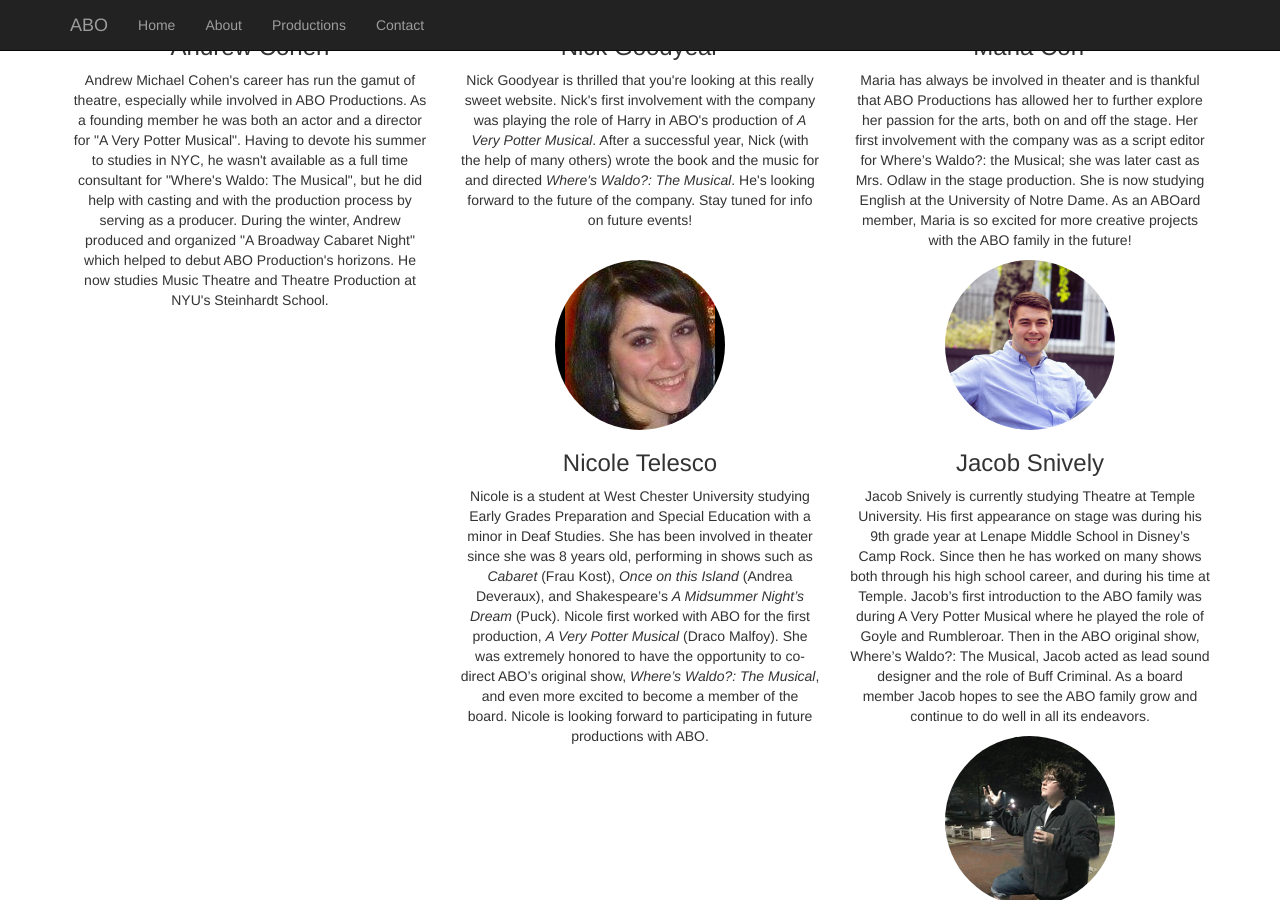
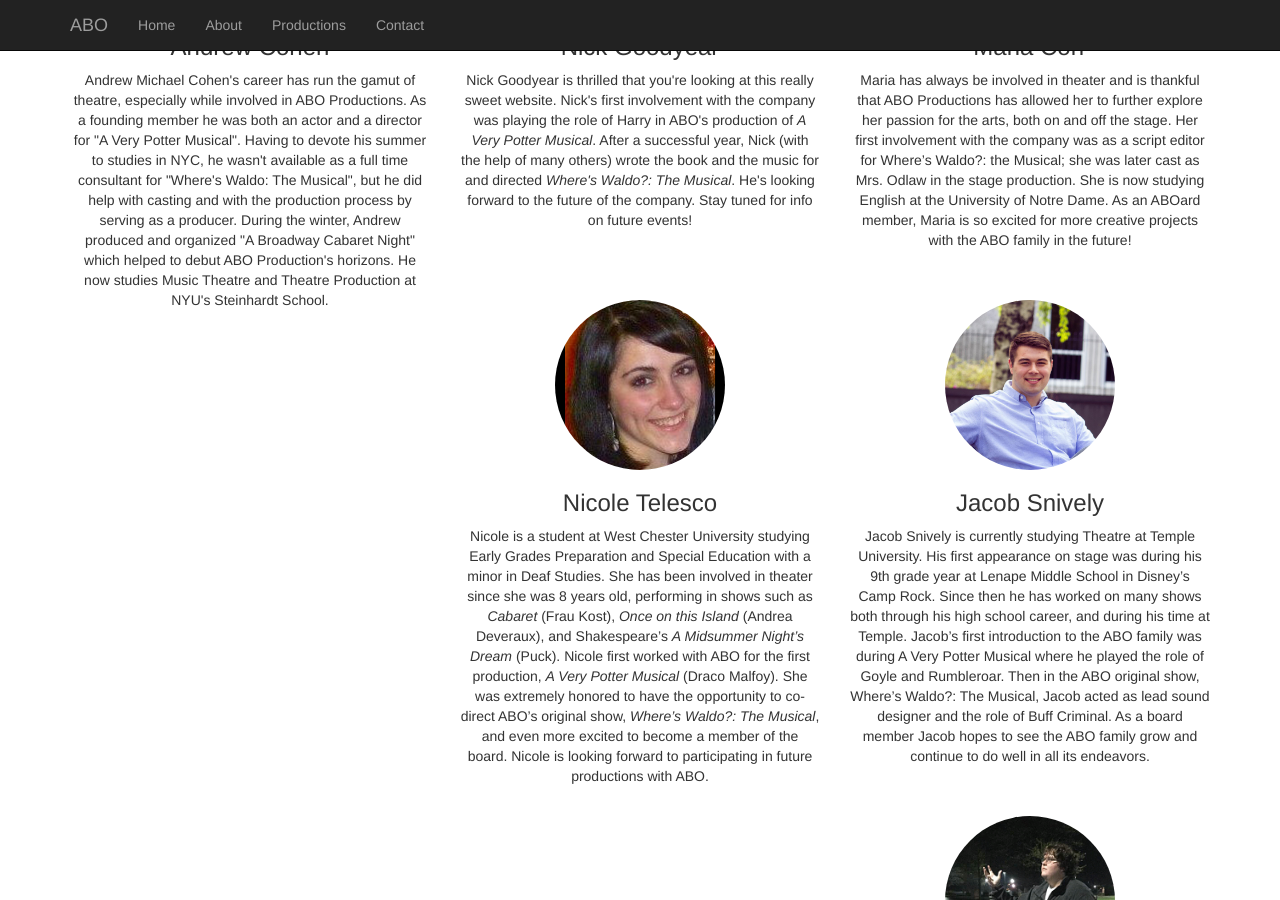
Before and after one commit to ABOProductions/aboproductions.github.io, a Jekyll site: the page about.html, which Jekyll copies as it is, in a window 1280 px wide and 900 px high, scrolled down 469 px. Built offline with Jekyll 4.4.1, drawn with Linux system fonts in a browser that asks for light colours; nearby versions of some CDN libraries; library files that are not in the unit come from our copies.

```diff
--- a/about.html
+++ b/about.html
@@ -113,7 +113,7 @@
                 <img class="img-circle img-responsive img-center biopicture" src="/img/board/AndrewCohen_sq.jpg" alt="Andrew Cohen">
                 <h3>Andrew Cohen
                 </h3>
-                <p>Andrew Michael Cohen's career has run the gamut of theatre, especially while involved in ABO Productions. As a founding member he was both an actor and a director for "A Very Potter Musical". Having to devote his summer to studies in NYC, he wasn't available as a full time consultant for "Where's Waldo: The Musical", but he did help with casting and with the production process by serving as a producer. During the winter, Andrew produced and organized "A Broadway Cabaret Night" which helped to debut ABO Production's horizons. He now studies Music Theatre and Theatre Production at NYU's Steinhardt School.</p>
+                <p>Andrew Michael Cohen's career has run the gamut of theatre, especially while involved in ABO Productions. As a founding member he was both an actor and a director for "A Very Potter Musical". Having to devote his summer to studies in NYC, he wasn't available as a full time consultant for "Where's Waldo: The Musical", but he did help with casting and with the production process by serving as a producer. During the winter, Andrew produced and organized "A Broadway Cabaret Night" which helped to debut ABO Production's horizons. He now studies Music Theatre and Theatre Production at NYU's Steinhardt School.</p><br><br>
             </div> <!---->
 			<!--
             <div class="col-lg-4 col-sm-6 text-center">
@@ -126,7 +126,7 @@
                 <img class="img-circle img-responsive img-center biopicture" src="/img/board/NickGoodyear_sq.jpg" alt="Nick Goodyear">
                 <h3>Nick Goodyear
                 </h3>
-                <p>Nick Goodyear is thrilled that you're looking at this really sweet website. Nick's first involvement with the company was playing the role of Harry in ABO's production of <i>A Very Potter Musical</i>. After a successful year, Nick (with the help of many others) wrote the book and the music for and directed <i>Where's Waldo?: The Musical</i>. He's looking forward to the future of the company. Stay tuned for info on future events!</p>
+                <p>Nick Goodyear is thrilled that you're looking at this really sweet website. Nick's first involvement with the company was playing the role of Harry in ABO's production of <i>A Very Potter Musical</i>. After a successful year, Nick (with the help of many others) wrote the book and the music for and directed <i>Where's Waldo?: The Musical</i>. He's looking forward to the future of the company. Stay tuned for info on future events!</p><br><br>
             </div>
 			<!--
             <div class="col-lg-4 col-sm-6 text-center">
@@ -147,7 +147,7 @@
                 <img class="img-circle img-responsive img-center biopicture" src="/img/board/MariaCorr_sq.jpg" alt="Maria Corr">
                 <h3>Maria Corr
                 </h3>
-                <p>Maria has always be involved in theater and is thankful that ABO Productions has allowed her to further explore her passion for the arts, both on and off the stage. Her first involvement with the company was as a script editor for Where’s Waldo?: the Musical; she was later cast as Mrs. Odlaw in the stage production. She is now studying English at the University of Notre Dame. As an ABOard member, Maria is so excited for more creative projects with the ABO family in the future!</p>
+                <p>Maria has always be involved in theater and is thankful that ABO Productions has allowed her to further explore her passion for the arts, both on and off the stage. Her first involvement with the company was as a script editor for Where’s Waldo?: the Musical; she was later cast as Mrs. Odlaw in the stage production. She is now studying English at the University of Notre Dame. As an ABOard member, Maria is so excited for more creative projects with the ABO family in the future!</p><br><br>
             </div> <!-- -->
 			<!--
 			<div class="col-lg-4 col-sm-6 text-center">
@@ -155,33 +155,33 @@
                 <h3>Jack Habib
                 </h3>
                 <p></p>
-            </div> -->
+            </div> <!---->
 			<div class="col-lg-4 col-sm-6 text-center">
                 <img class="img-circle img-responsive img-center biopicture" src="/img/board/NicoleTelesco_sq.jpg" alt="Nicole Telesco">
                 <h3>Nicole Telesco
                 </h3>
-                <p>Nicole is a student at West Chester University studying Early Grades Preparation and Special Education with a minor in Deaf Studies. She has been involved in theater since she was 8 years old, performing in shows such as <i>Cabaret</i> (Frau Kost), <i>Once on this Island</i> (Andrea Deveraux), and Shakespeare’s <i>A Midsummer Night’s Dream</i> (Puck). Nicole first worked with ABO for the first production, <i>A Very Potter Musical</i> (Draco Malfoy). She was extremely honored to have the opportunity to co-direct ABO’s original show, <i>Where’s Waldo?: The Musical</i>, and even more excited to become a member of the board. Nicole is looking forward to participating in future productions with ABO.</p>
+                <p>Nicole is a student at West Chester University studying Early Grades Preparation and Special Education with a minor in Deaf Studies. She has been involved in theater since she was 8 years old, performing in shows such as <i>Cabaret</i> (Frau Kost), <i>Once on this Island</i> (Andrea Deveraux), and Shakespeare’s <i>A Midsummer Night’s Dream</i> (Puck). Nicole first worked with ABO for the first production, <i>A Very Potter Musical</i> (Draco Malfoy). She was extremely honored to have the opportunity to co-direct ABO’s original show, <i>Where’s Waldo?: The Musical</i>, and even more excited to become a member of the board. Nicole is looking forward to participating in future productions with ABO.</p><br><br>
             </div>
 			<!---->
 			<div class="col-lg-4 col-sm-6 text-center">
                 <img class="img-circle img-responsive img-center biopicture" src="/img/board/JacobSnively_sq.jpg" alt="Jacob Snively">
                 <h3>Jacob Snively
                 </h3>
-                <p>Jacob Snively is currently studying Theatre at Temple University. His first appearance on stage was during his 9th grade year at Lenape Middle School in Disney’s Camp Rock. Since then he has worked on many shows both through his high school career, and during his time at Temple. Jacob’s first introduction to the ABO family was during A Very Potter Musical where he played the role of Goyle and Rumbleroar. Then in the ABO original show, Where’s Waldo?: The Musical,  Jacob acted as lead sound designer and the role of Buff Criminal. As a board member Jacob hopes to see the ABO family grow and continue to do well in all its endeavors.</p>
+                <p>Jacob Snively is currently studying Theatre at Temple University. His first appearance on stage was during his 9th grade year at Lenape Middle School in Disney’s Camp Rock. Since then he has worked on many shows both through his high school career, and during his time at Temple. Jacob’s first introduction to the ABO family was during A Very Potter Musical where he played the role of Goyle and Rumbleroar. Then in the ABO original show, Where’s Waldo?: The Musical,  Jacob acted as lead sound designer and the role of Buff Criminal. As a board member Jacob hopes to see the ABO family grow and continue to do well in all its endeavors.</p><br><br>
             </div> <!---->
 
 			<div class="col-lg-4 col-sm-6 text-center">
                 <img class="img-circle img-responsive img-center biopicture" src="/img/board/TreyHennessy_sq.png" alt="Trey Hennessy">
                 <h3>Trey Hennessy
                 </h3>
-                <p>Trey Hennessy is just one of the colorful cast of characters who make up the student leadership in ABO productions. He is currently studying Secondary Education Social Studies at Kutztown University with minors in History and Political Science. Trey has a different perspective than almost all of the other board members because he is not a performer and has always preferred the technical and production side of theatres. He was involved with many shows including ABO’s Where’s Waldo? And CB South’s Phantom of the Opera. He has recently taken interest in writing with his friend Jack Peters and hopes to showcase their work at a future date.</p>
+                <p>Trey Hennessy is just one of the colorful cast of characters who make up the student leadership in ABO productions. He is currently studying Secondary Education Social Studies at Kutztown University with minors in History and Political Science. Trey has a different perspective than almost all of the other board members because he is not a performer and has always preferred the technical and production side of theatres. He was involved with many shows including ABO’s Where’s Waldo? And CB South’s Phantom of the Opera. He has recently taken interest in writing with his friend Jack Peters and hopes to showcase their work at a future date.</p><br><br>
             </div>
 
 			<div class="col-lg-4 col-sm-6 text-center">
                 <img class="img-circle img-responsive img-center biopicture" src="/img/board/PatHeaney_sq.jpg" alt="Pat Heaney">
                 <h3>Pat Heaney
                 </h3>
-                <p>Pat is a student at the Pennsylvania State University. He is pursuing a B.S. in Security and Risk Analysis at the College of Information Sciences and Technology with a focus in Information & Cybersecurity (ICS).  He has been involved in the technical side of theater since 2009, working on the crew to do both lights and sound for Honk (2010), Bye Bye Birdie (2011), The Music Man (2012), The Giver (2012), and ABO's own original show Where's Waldo: The Musical (2015).  He also was involved in his high school TV club, has played a part in the making of various short films, and takes on other personal projects (<a href="http://www.patheaney.com">which can be found on his website</a>).  He currently films for ABO and serves as webmaster.  Pat is very excited for the future of ABO.  </p>
+                <p>Pat is a student at the Pennsylvania State University. He is pursuing a B.S. in Security and Risk Analysis at the College of Information Sciences and Technology with a focus in Information & Cybersecurity (ICS).  He has been involved in the technical side of theater since 2009, working on the crew to do both lights and sound for Honk (2010), Bye Bye Birdie (2011), The Music Man (2012), The Giver (2012), and ABO's own original show Where's Waldo: The Musical (2015).  He also was involved in his high school TV club, has played a part in the making of various short films, and takes on other personal projects (<a href="http://www.patheaney.com">which can be found on his website</a>).  He currently films for ABO and serves as webmaster.  Pat is very excited for the future of ABO.  </p><br><br>
             </div>
 
         </div>
```
